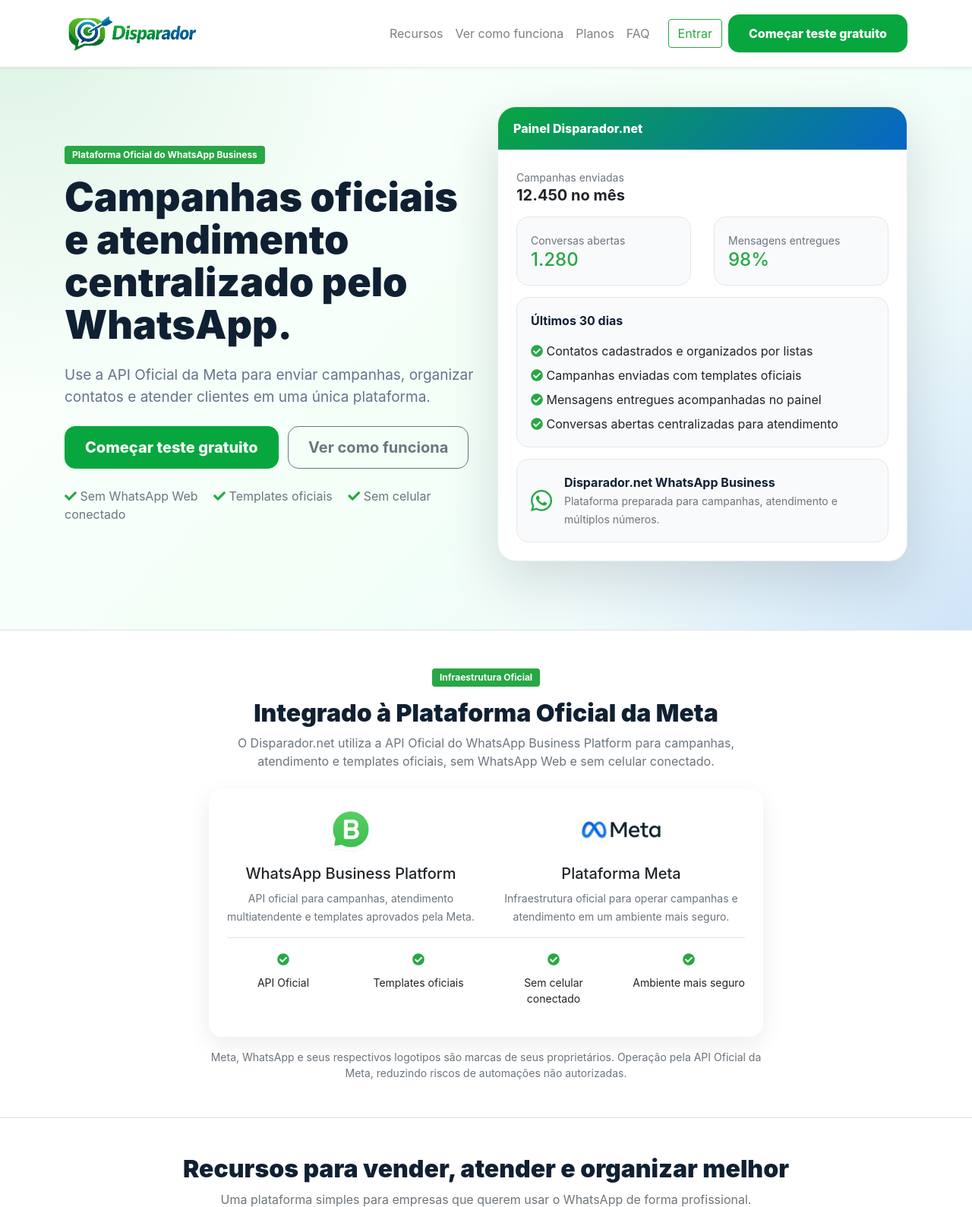
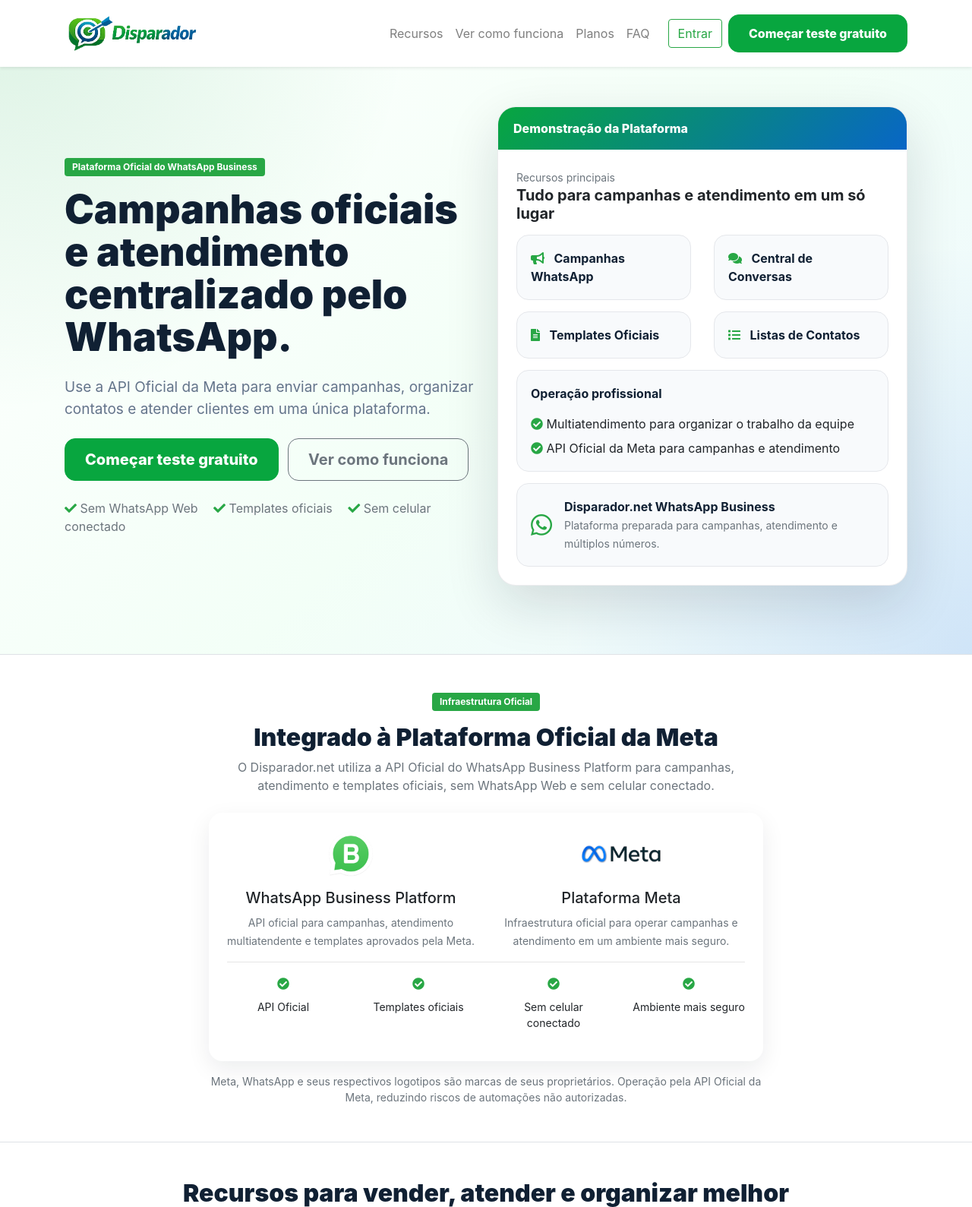
Before and after one commit to lembergrs/disparador-whatsapp-meta, a PHP site: page / in a window 1280 px wide. Shown: the top 1589 px of the page at 76% size. Run offline with PHP 8.4, Linux system fonts and the light colour scheme; data that the repository does not hold is empty.

Commit message:
Remove metricas ficticias do hero

```diff
--- a/app/Views/site/home.php
+++ b/app/Views/site/home.php
@@ -155,7 +155,7 @@
                 <div class="site-dashboard-mockup">
 
                     <div class="site-mockup-top">
-                        Painel Disparador.net
+                        Demonstração da Plataforma
                     </div>
 
                     <div class="site-mockup-body">
@@ -163,11 +163,11 @@
                         <div class="mb-3">
 
                             <small class="text-muted">
-                                Campanhas enviadas
+                                Recursos principais
                             </small>
 
                             <h5 class="font-weight-bold mb-0">
-                                12.450 no mês
+                                Tudo para campanhas e atendimento em um só lugar
                             </h5>
 
                         </div>
@@ -177,10 +177,8 @@
                             <div class="col-md-6">
 
                                 <div class="site-mini-card">
-                                    <small class="text-muted">Conversas abertas</small>
-                                    <h4 class="mb-0 text-success">
-                                        1.280
-                                    </h4>
+                                    <i class="fas fa-bullhorn text-success mr-2"></i>
+                                    <strong>Campanhas WhatsApp</strong>
                                 </div>
 
                             </div>
@@ -188,10 +186,26 @@
                             <div class="col-md-6">
 
                                 <div class="site-mini-card">
-                                    <small class="text-muted">Mensagens entregues</small>
-                                    <h4 class="mb-0 text-success">
-                                        98%
-                                    </h4>
+                                    <i class="fas fa-comments text-success mr-2"></i>
+                                    <strong>Central de Conversas</strong>
+                                </div>
+
+                            </div>
+
+                            <div class="col-md-6">
+
+                                <div class="site-mini-card">
+                                    <i class="fas fa-file-alt text-success mr-2"></i>
+                                    <strong>Templates Oficiais</strong>
+                                </div>
+
+                            </div>
+
+                            <div class="col-md-6">
+
+                                <div class="site-mini-card">
+                                    <i class="fas fa-list text-success mr-2"></i>
+                                    <strong>Listas de Contatos</strong>
                                 </div>
 
                             </div>
@@ -201,29 +215,19 @@
                         <div class="site-mini-card">
 
                             <strong>
-                                Últimos 30 dias
+                                Operação profissional
                             </strong>
 
                             <div class="mt-3">
 
                                 <p class="mb-2">
                                     <i class="fas fa-check-circle text-success"></i>
-                                    Contatos cadastrados e organizados por listas
-                                </p>
-
-                                <p class="mb-2">
-                                    <i class="fas fa-check-circle text-success"></i>
-                                    Campanhas enviadas com templates oficiais
-                                </p>
-
-                                <p class="mb-2">
-                                    <i class="fas fa-check-circle text-success"></i>
-                                    Mensagens entregues acompanhadas no painel
+                                    Multiatendimento para organizar o trabalho da equipe
                                 </p>
 
                                 <p class="mb-0">
                                     <i class="fas fa-check-circle text-success"></i>
-                                    Conversas abertas centralizadas para atendimento
+                                    API Oficial da Meta para campanhas e atendimento
                                 </p>
 
                             </div>
```
